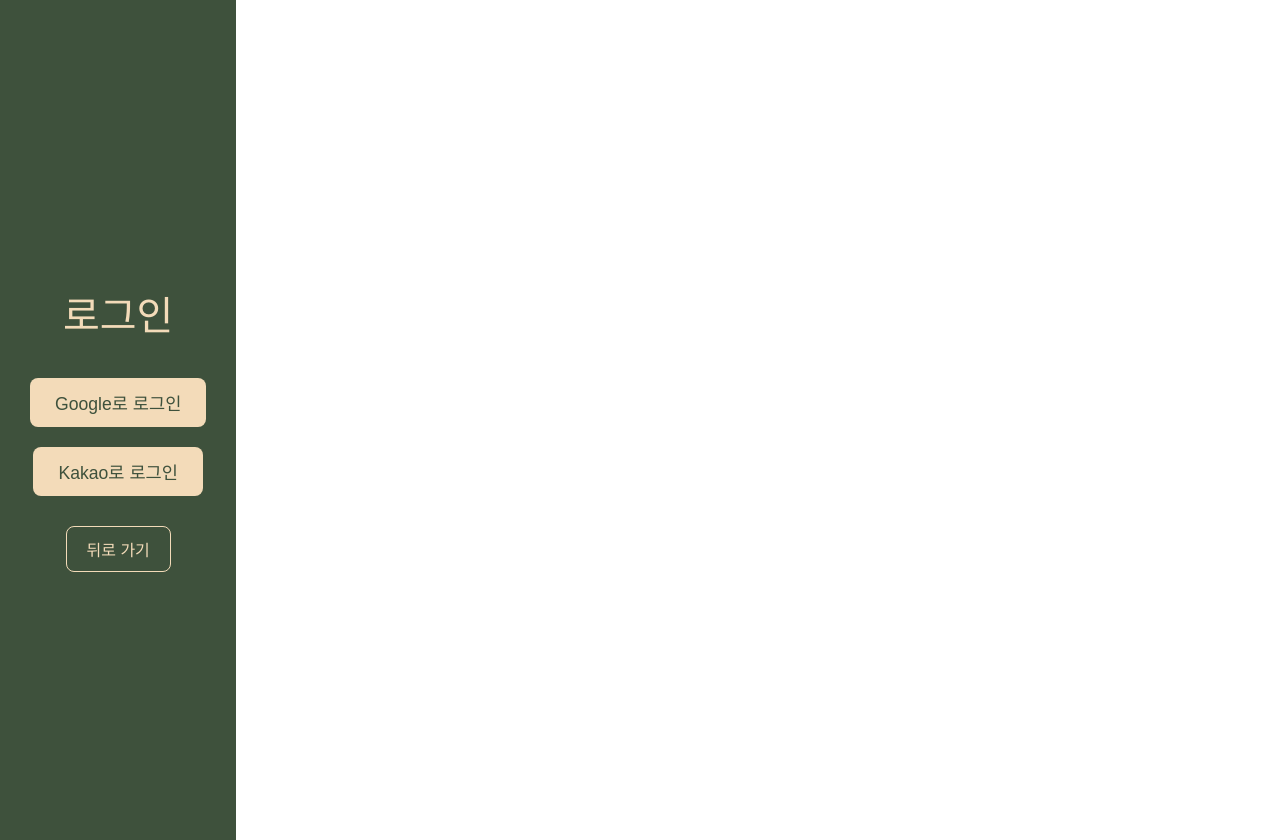
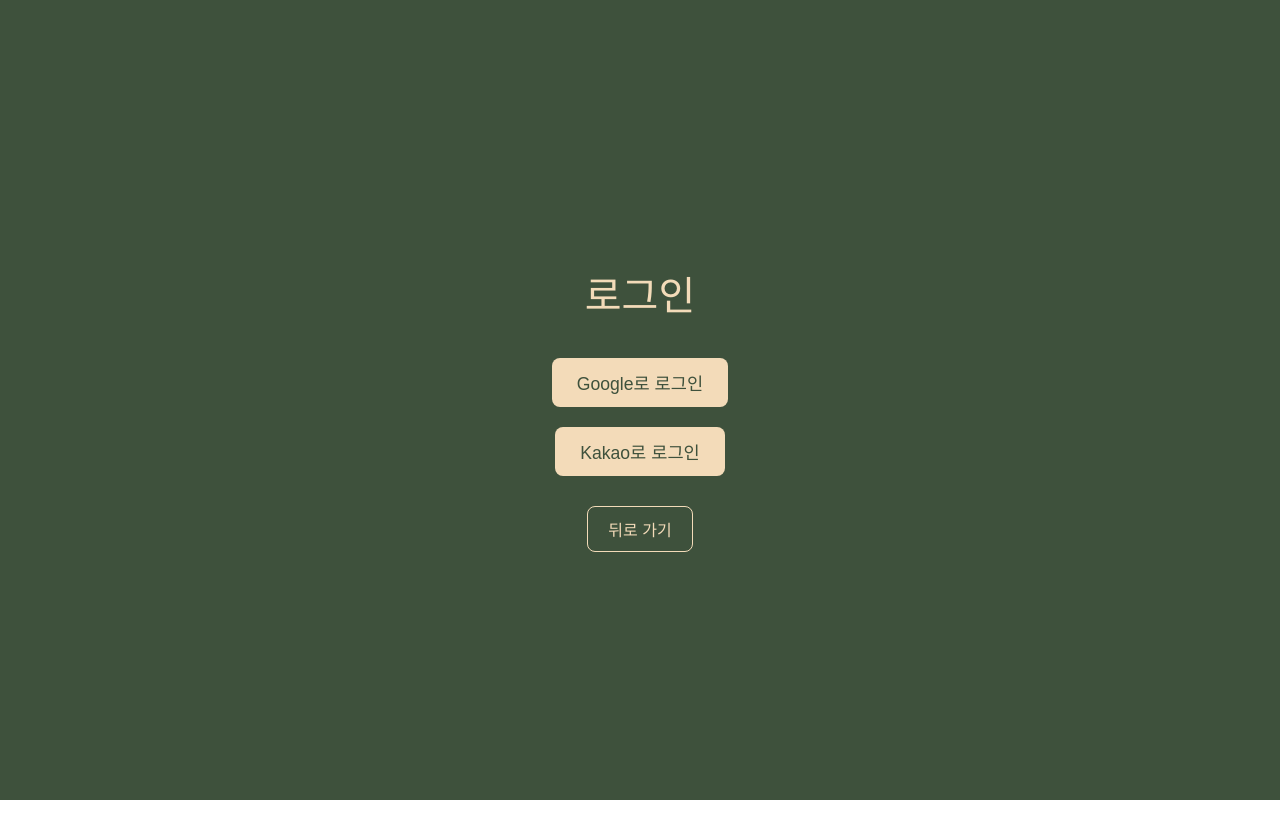
Before and after one commit to bokyoung89/dajeong, a React (Vite) app in the folder frontend/: page /login in a window 1280 px wide. After the commit the page ends 800 px from the top, so only its background shows below. Built offline with nearby package versions, Linux system fonts and the light colour scheme; no server answers; a web font is replaced by a local one.

Commit message:
fix : 로그인 페이지 전체 너비 수정

```diff
--- a/frontend/src/LoginPage.jsx
+++ b/frontend/src/LoginPage.jsx
@@ -54,11 +54,11 @@
     flexDirection: 'column',
     alignItems: 'center',
     justifyContent: 'center',
-    minHeight: '100vh',
+    height: '100vh',
+    width: '100vw',
     backgroundColor: '#3e513c',
     color: '#f3dbb9',
     fontFamily: 'Arial, sans-serif',
-    padding: '20px',
   },
   title: {
     fontSize: '2.5em',
```
